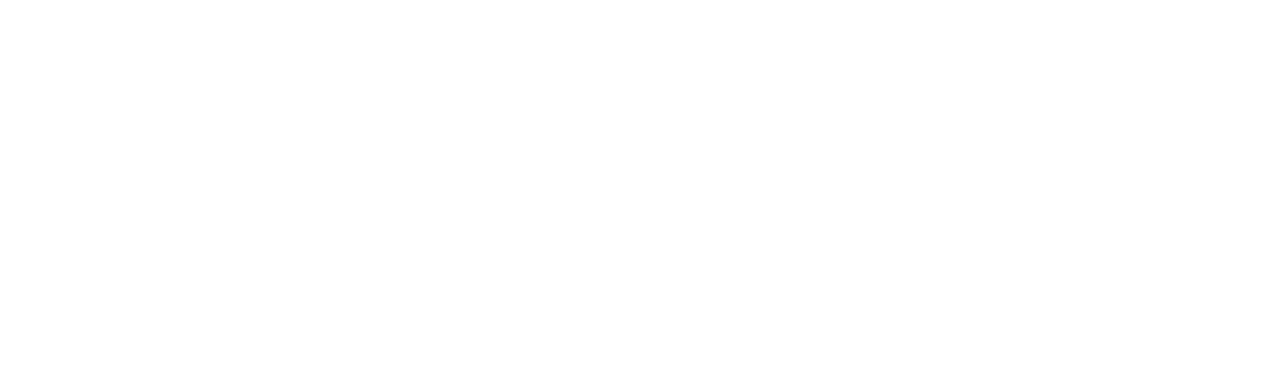
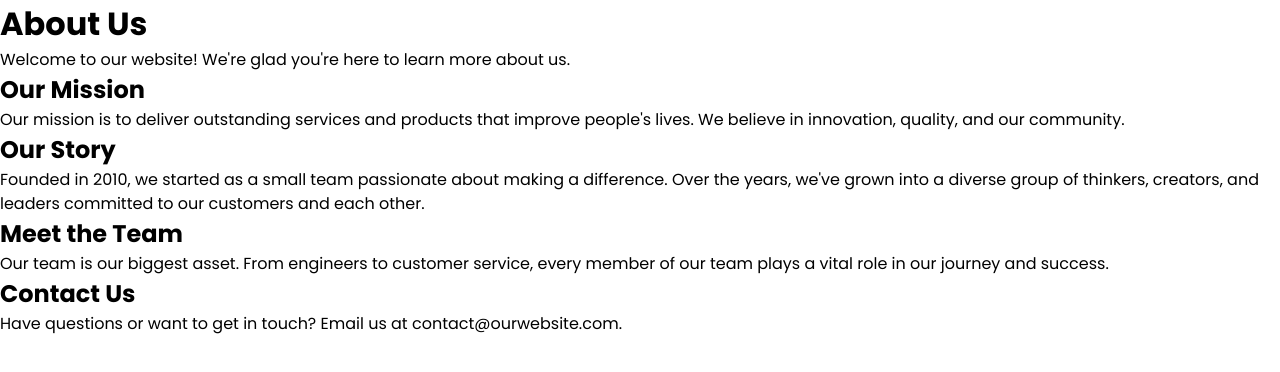
Before and after one commit to RedEyesNCode/DecorSpectrum_REACT, a React (Create React App) app: page /about-us in a window 1280 px wide. Before the commit this address had no page. Shown: the top 372 px of the page. Built offline with nearby package versions, Linux system fonts and the light colour scheme.

Commit message:
Update for home components and navigation for home page listed buttons

```diff
--- /dev/null
+++ b/src/components/AboutUs.jsx
@@ -0,0 +1,28 @@
+import React from 'react';
+
+const AboutUs = () => {
+  return (
+    <div className="about-us">
+      <h1>About Us</h1>
+      <p>Welcome to our website! We're glad you're here to learn more about us.</p>
+      <section>
+        <h2>Our Mission</h2>
+        <p>Our mission is to deliver outstanding services and products that improve people's lives. We believe in innovation, quality, and our community.</p>
+      </section>
+      <section>
+        <h2>Our Story</h2>
+        <p>Founded in 2010, we started as a small team passionate about making a difference. Over the years, we've grown into a diverse group of thinkers, creators, and leaders committed to our customers and each other.</p>
+      </section>
+      <section>
+        <h2>Meet the Team</h2>
+        <p>Our team is our biggest asset. From engineers to customer service, every member of our team plays a vital role in our journey and success.</p>
+      </section>
+      <section>
+        <h2>Contact Us</h2>
+        <p>Have questions or want to get in touch? Email us at contact@ourwebsite.com.</p>
+      </section>
+    </div>
+  );
+};
+
+export default AboutUs;
--- a/src/components/product/ProductByCategory.jsx
+++ b/src/components/product/ProductByCategory.jsx
@@ -2,8 +2,12 @@ import { Box, Grid, Stack, Typography } from "@mui/material";
 import React from "react";
 import ProductList from "./ProductList";
 import ProductItemRatingList from "./ProductItemRatingList";
+import { useLocation } from 'react-router-dom';
+import { useParams } from 'react-router-dom';
 
 const ProductByCategory = () => {
+  const { categoryId } = useParams();
+
   const products = [
     {
       imageUrl:
--- a/src/index.js
+++ b/src/index.js
@@ -6,6 +6,7 @@ import App from "./App";
 import reportWebVitals from "./reportWebVitals";
 import ProductDetail from "./components/product/ProductDetail";
 import ProductByCategory from "./components/product/ProductByCategory";
+import AboutUs from "./components/AboutUs";
 
 ReactDOM.render(
   <BrowserRouter>
@@ -13,7 +14,10 @@ ReactDOM.render(
       <Route exact path="/" element={<App />} />
 
       <Route exact path="/product-detail" element={<ProductDetail />} />
-      <Route path="/product-category" element={<ProductByCategory />} />
+      <Route exact path="/about-us" element={<AboutUs />} />
+
+      <Route path="/product-category/:categoryId" element={<ProductByCategory />} />
+
     </Routes>
   </BrowserRouter>,
   document.getElementById("root")
--- a/src/pages/MiddleHomePage.jsx
+++ b/src/pages/MiddleHomePage.jsx
@@ -3,8 +3,17 @@ import './MiddleHomepage.css'; // Import your CSS file for styling
 import image4 from '../images/image-4.webp';
 import image5 from '../images/decore-2.jpg';
 import { Typography, Box, Stack } from '@mui/material';
+import { useNavigate } from "react-router-dom"; // Import useHistory from react-router-dom
 
 const Middle = () => {
+  const navigate = useNavigate(); // Initialize useHistory
+
+  const navigateProductCategory = (category_id) =>{
+    navigate("/product-category/"+category_id, { state: { category_id: category_id.toString() } });
+
+
+
+  };
   return (
     <div style={{ display: "flex", justifyContent: "space-between", margin: "150px" }}>
       <div>
@@ -13,7 +22,7 @@ const Middle = () => {
           <Typography variant='h4' style={{ fontFamily : 'Rosario-Medium', marginTop : "20px",padding : "10px", color: "#C19B76", fontWeight: 700 }}>A Statement in Style</Typography>
           <Typography variant='body1' style={{ fontFamily : 'Rosario-Regular', marginTop: "12px",marginRight :"20px",padding : "10px", color: "#000000" }}>Huge selection of Exotic handmade Turkish Chandeliers, Lamps, Ceiling Lights & Ceramics. Choose from our fast-selling colors or customize a unique combination.</Typography>
 
-          <Box sx={{ marginTop: "50px", backgroundColor: "#C19B76", padding: "20px", width: "250px", height: "50px", display: "flex", alignItems: "center", justifyContent: "center" }}>
+          <Box onClick={()=> navigateProductCategory("1")}  sx={{ marginTop: "50px", backgroundColor: "#C19B76", padding: "20px", width: "250px", height: "50px", display: "flex", alignItems: "center", justifyContent: "center" }}>
             <Typography style={{color : "#FFFFFF",fontFamily : 'Rosario-Medium'}}  variant="body1">View Our Collection</Typography>
           </Box>
         </Stack>
--- a/src/pages/headmean.jsx
+++ b/src/pages/headmean.jsx
@@ -4,8 +4,15 @@ import image12 from "../images/ic_blue_lamp.jpg";
 import image1 from "../images/image-14.jpg";
 import imageLamp from "../images/ic_light_lamp.jpg";
 import { Typography, Box, Stack } from '@mui/material';
+import { useNavigate } from "react-router-dom"; // Import useHistory from react-router-dom
 
 const Headmean = () => {
+  const navigate = useNavigate(); // Initialize useHistory
+
+  const navigateAboutUs =  () =>{
+    navigate("/about-us")
+
+  }
   return (
     <div
       style={{
@@ -52,7 +59,7 @@ const Headmean = () => {
           <Stack direction="column">
           <Typography variant='h2' style={{ fontFamily : 'Rosario-Regular', padding : "10px"}}>Innovative Design is our passion</Typography>
           <Typography variant='body1' style={{ fontFamily : 'Rosario-Regular', marginTop: "12px",marginRight :"20px",padding : "10px", color: "#000000" }}>We Strive to bring you the latest in designs, directly from our manufacturers. We give you the option and flexibility to choose the styles of globes and create your own chandelier patterns.</Typography>
-          <Box sx={{ marginTop: "50px", backgroundColor: "#C19B76", padding: "20px", width: "250px", height: "50px", display: "flex", alignItems: "center", justifyContent: "center" }}>
+          <Box onClick={navigateAboutUs} sx={{ marginTop: "50px", backgroundColor: "#C19B76", padding: "20px", width: "250px", height: "50px", display: "flex", alignItems: "center", justifyContent: "center" }}>
             <Typography style={{color : "#FFFFFF",fontFamily : 'Rosario-Medium'}}  variant="body1">Read More </Typography>
           </Box>
           </Stack>
```
